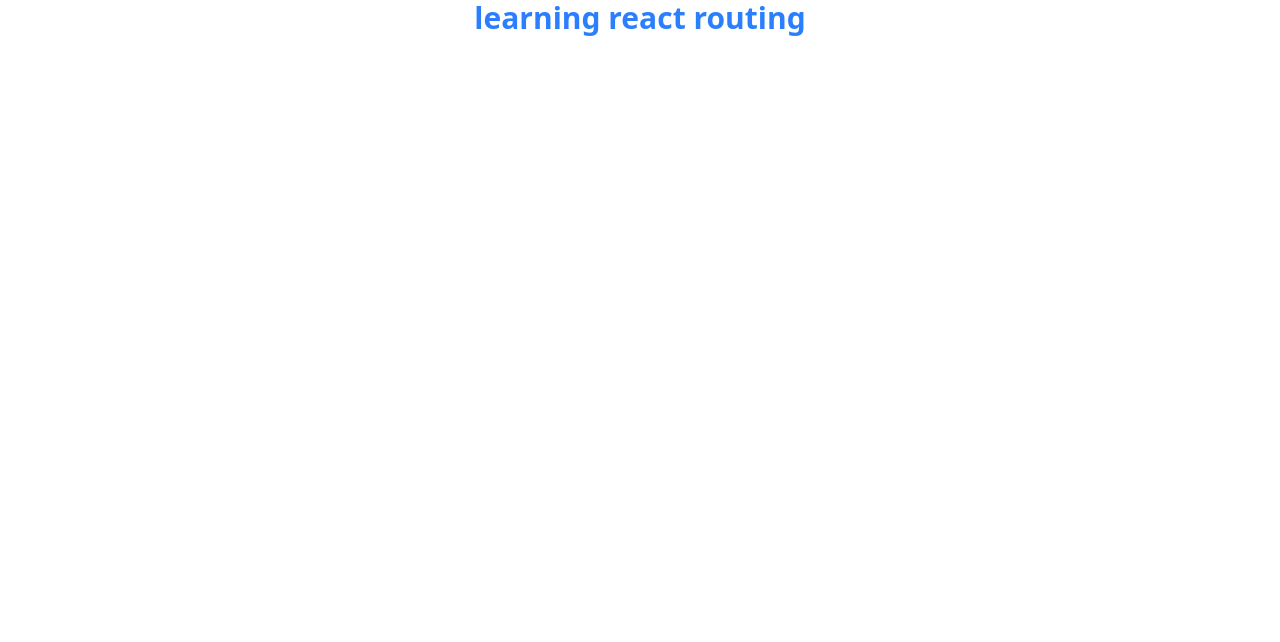
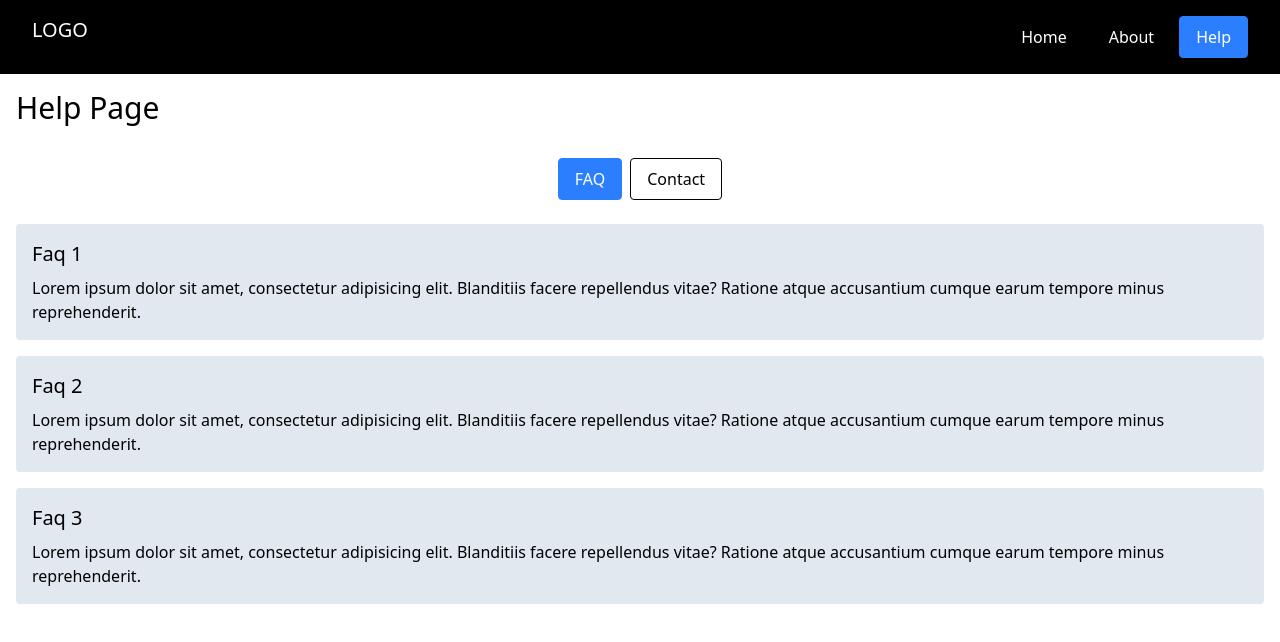
Before and after one commit to sether31/React-Routing, a React (Vite) app: page /help/faq in a window 1280 px wide. Shown: the top 642 px of the page. Built offline with nearby package versions, Linux system fonts and the light colour scheme.

Commit message:
feat: Finish layout structure and basic routing
- Practice routing, depth routing and creating a layout like root for cleanliness.

```diff
--- a/src/App.jsx
+++ b/src/App.jsx
@@ -1,10 +1,9 @@
+// main.jsx or App.jsx
+import { RouterProvider } from "react-router-dom";
+import router from "./routes";
 
 function App() {
-  return (
-    <>
-      <h1 className="text-3xl font-bold text-center text-blue-500">learning react routing</h1>
-    </>
-  )
+  return <RouterProvider router={router} />;
 }
 
 export default App;
--- /dev/null
+++ b/src/layouts/RootLayout.jsx
@@ -0,0 +1,26 @@
+// layouts/RootLayout.jsx
+import { NavLink, Outlet } from "react-router-dom";
+
+export default function RootLayout() {
+  return (
+    <>
+      <header className="p-4 text-white bg-black">
+        <nav className="flex gap-2 container-xl">
+          <h1 className="mr-auto text-xl">LOGO</h1>
+          <NavLink to="/" className={({ isActive }) => isActive ? 'active' : 'border border-black px-4 py-2'}>
+            Home
+          </NavLink>
+          <NavLink to="about" className={({ isActive }) => isActive ? 'active' : 'border border-black px-4 py-2'}>
+            About
+          </NavLink>
+          <NavLink to="help" className={({ isActive }) => isActive ? 'active' : 'border border-black px-4 py-2'}>
+            Help
+          </NavLink>
+        </nav>
+      </header>
+      <main className="container-xl">
+        <Outlet />
+      </main>
+    </>
+  );
+}
--- /dev/null
+++ b/src/pages/about.jsx
@@ -0,0 +1,9 @@
+function About() {
+  return(
+    <section>
+      <h2 className="mt-4 text-3xl">About Page</h2>
+    </section>
+  )
+}
+
+export default About;
--- /dev/null
+++ b/src/pages/help.jsx
@@ -0,0 +1,33 @@
+import { NavLink, Outlet } from "react-router-dom";
+
+function Help() {
+  return (
+    <>
+      <h1 className="mt-4 text-3xl">Help Page</h1>
+
+      <nav className="flex justify-center gap-2 mt-8">
+        <NavLink
+          to="faq"
+          className={({isActive}) => {
+            return isActive ? 'active' : 'px-4 py-2 border rounded-sm'
+          }}
+        >
+          FAQ
+        </NavLink> {' '}
+        <NavLink
+          to="contact"
+          className={({isActive}) => {
+            return isActive ? 'active' : 'px-4 py-2 border rounded-sm'
+          }}
+        >
+          Contact
+        </NavLink>
+      </nav>
+
+      <br />
+      <Outlet />
+    </>
+  )
+}
+
+export default Help;
--- /dev/null
+++ b/src/pages/help/contact.jsx
@@ -0,0 +1,13 @@
+function Contact() {
+  return (
+    <>
+      <form className="grid gap-2 w-[350px]">
+        <input className="px-4 py-2 border rounded-sm" type="text" name="gmail" id="gmail" placeholder="example@gmail.com" />
+        <textarea className="p-2 border resize-none h-22" name="message" id="message" placeholder="Message..."></textarea>
+        <button className="px-4 py-2 border" type="submit">Submit</button>
+      </form>
+    </>
+  )
+}
+
+export default Contact;
--- /dev/null
+++ b/src/pages/help/faq.jsx
@@ -0,0 +1,28 @@
+function Faq() {
+  return (
+    <>
+      <div className="grid gap-2 p-4 mb-4 rounded-sm bg-slate-200">
+        <h1 className="text-xl font-medium">Faq 1</h1>
+        <p>
+          Lorem ipsum dolor sit amet, consectetur adipisicing elit. Blanditiis facere repellendus vitae? Ratione atque accusantium cumque earum tempore minus reprehenderit.
+        </p>
+      </div>
+
+      <div className="grid gap-2 p-4 mb-4 rounded-sm bg-slate-200">
+        <h1 className="text-xl font-medium">Faq 2</h1>
+        <p>
+          Lorem ipsum dolor sit amet, consectetur adipisicing elit. Blanditiis facere repellendus vitae? Ratione atque accusantium cumque earum tempore minus reprehenderit.
+        </p>
+      </div>
+
+      <div className="grid gap-2 p-4 mb-4 rounded-sm bg-slate-200">
+        <h1 className="text-xl font-medium">Faq 3</h1>
+        <p>
+          Lorem ipsum dolor sit amet, consectetur adipisicing elit. Blanditiis facere repellendus vitae? Ratione atque accusantium cumque earum tempore minus reprehenderit.
+        </p>
+      </div>
+    </>
+  )
+}
+
+export default Faq;
--- /dev/null
+++ b/src/pages/home.jsx
@@ -0,0 +1,9 @@
+function Home() {
+  return(
+    <section>
+      <h2 className="mt-4 text-3xl">Home Page</h2>
+    </section>
+  )
+}
+
+export default Home;
--- /dev/null
+++ b/src/routes.jsx
@@ -0,0 +1,31 @@
+// routes.jsx
+import { createBrowserRouter } from "react-router-dom";
+// layout
+import RootLayout from "./layouts/RootLayout";
+// pages
+import Home from "./pages/home";
+import About from "./pages/about";
+import Help from "./pages/help";
+import Faq from "./pages/help/faq";
+import Contact from "./pages/help/contact";
+
+const router = createBrowserRouter([
+  {
+    path: "/",
+    element: <RootLayout />,
+    children: [
+      { index: true, element: <Home /> },
+      { path: "about", element: <About /> },
+      {
+        path: "help",
+        element: <Help />,
+        children: [
+          { path: "faq", element: <Faq/> },
+          { path: "contact", element: <Contact/> },
+        ]
+       }
+    ],
+  },
+]);
+
+export default router;
--- a/src/styles/main.css
+++ b/src/styles/main.css
@@ -1 +1,12 @@
 @import "tailwindcss";
+
+
+@layer {
+  .container-xl {
+    @apply w-full px-4 mx-auto max-w-7xl;
+  }
+
+  .active {
+    @apply px-4 py-2 text-white bg-blue-500 border border-blue-500 rounded-sm;
+  }
+}
```
